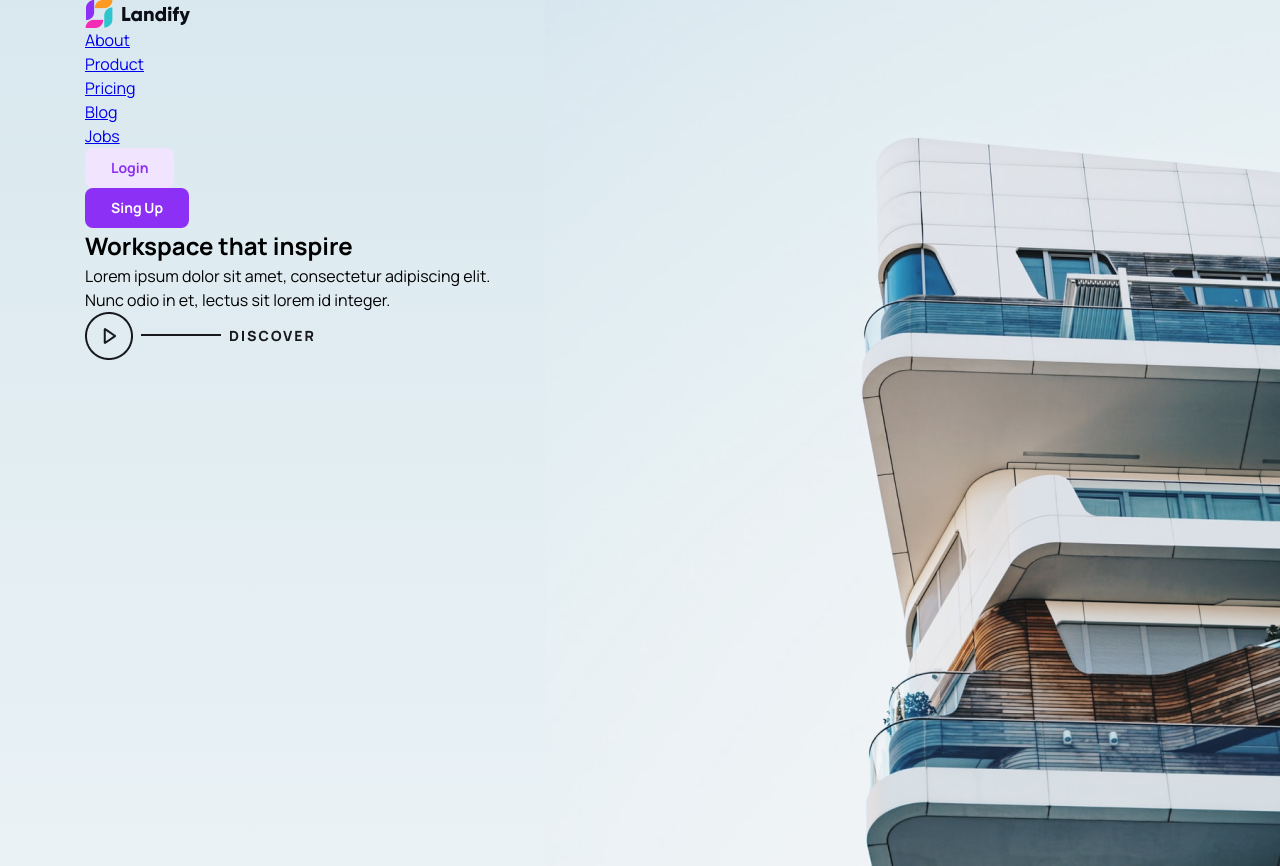
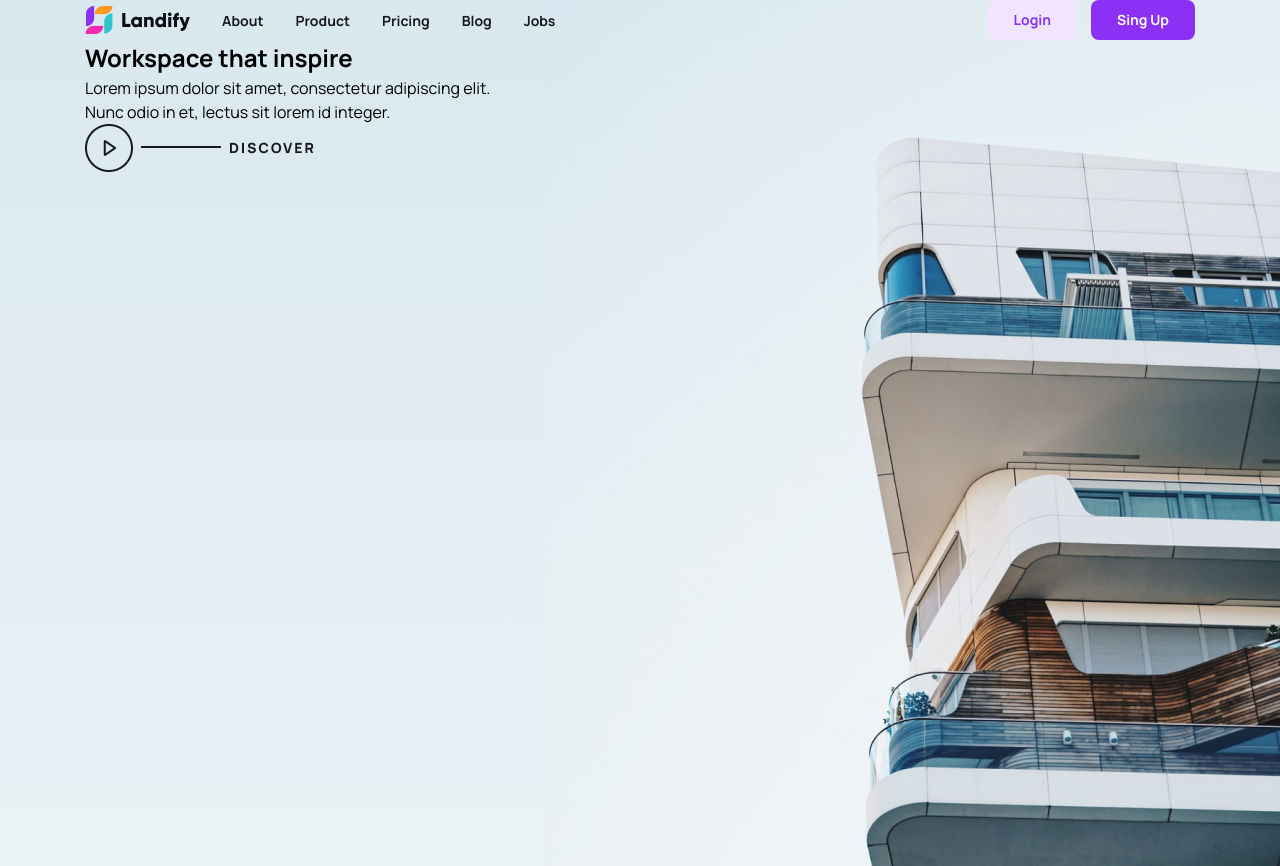
Before and after one commit to kolcm4n/Landify, a plain HTML site: page index.html in a window 1280 px wide. Drawn offline with Linux system fonts and the light colour scheme.

Commit message:
Верстка ьлока меню

```diff
--- a/css/style.css
+++ b/css/style.css
@@ -3,6 +3,7 @@ body {
 }
 
 /* Container */
+
 .container {
     width: 1110px;
     margin: auto;
@@ -12,8 +13,49 @@ body {
 
 /* Header */
 
+.header,
+.header__menu,
+.header__buttons {
+    display: flex;
+}
+
+.header__buttons {
+margin-left: auto;
+}
+
+.header {
+    align-items: center;
+}
+
+.header__logo {
+    margin-right: 32px;
+}
+
+.header__menu li {
+    margin-right: 32px;
+}
+
+.header__menu li:last-child {
+    margin-right: 0;
+}
+
+.header__menu li a {
+    color: #18191F;
+    font-weight: 700;
+    font-size: 14px;
+    text-decoration: none;
+}
+
+.header__menu li a:hover {
+    color: #8c30f5;
+}
+
+.header__buttons .button:first-of-type {
+    margin-right: 14px;
+}
 
 /* Buttons */
+
 .button {
 background: none;
 border: none;
@@ -49,6 +91,7 @@ color: #8c30f5;
 }
 
 /* Hero-1 */
+
 .hero-1 {
     height: 866px;
     background: linear-gradient(#d9e8ef, #eaf2f5);
--- a/index.html
+++ b/index.html
@@ -6,7 +6,8 @@
     <meta http-equiv="X-UA-Compatible" content="IE=edge">
     <meta name="viewport" content="width=device-width, initial-scale=1.0">
     <link rel="preconnect" href="https://fonts.gstatic.com">
-    <link href="https://fonts.googleapis.com/css2?family=Manrope:wght@400;500;600;700;800&display=swap" rel="stylesheet" />
+    <link href="https://fonts.googleapis.com/css2?family=Manrope:wght@400;500;600;700;800&display=swap"
+        rel="stylesheet" />
     <link rel="stylesheet" href="/css/reset.css">
     <link rel="stylesheet" href="/css/style.css">
     <title>Landify</title>
@@ -27,17 +28,14 @@
                     <li><a href="http://google.com">Jobs</a></li>
                 </ul>
                 <div class="header__buttons">
-                    <div>
-                        <button class="button button-medium button-pink">Login</button>
-                    </div>
-                    <div>
-                        <button class="button button-medium button-purple">Sing Up</button>
-                    </div>
+                    <button class="button button-medium button-pink">Login</button>
+                    <button class="button button-medium button-purple">Sing Up</button>
                 </div>
             </div>
             <div class="hero-1__text">
                 <h1>Workspace that inspire</h1>
-                <p>Lorem ipsum dolor sit amet, consectetur adipiscing elit. <br /> Nunc odio in et, lectus sit lorem id integer.</p>
+                <p>Lorem ipsum dolor sit amet, consectetur adipiscing elit. <br /> Nunc odio in et, lectus sit lorem id
+                    integer.</p>
                 <a href="http://google.com"> <img src="/image/icon1.png">
             </div>
         </div>
```
